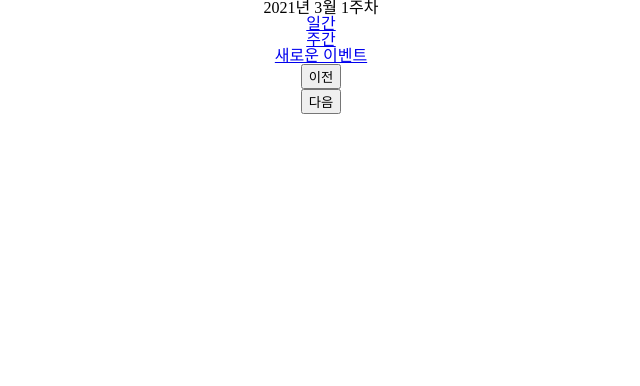
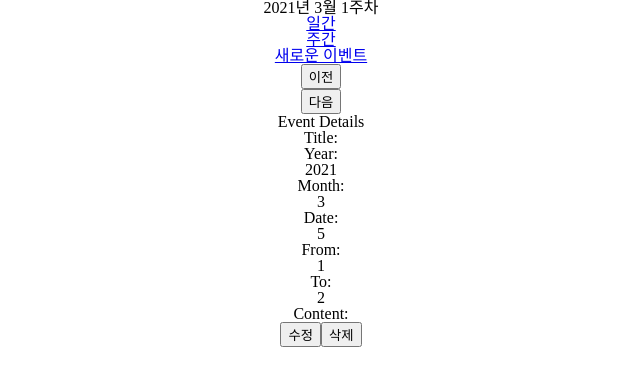
Before and after one commit to Ha-Young/Calendar-FrontEnd, a React (Create React App) app: page /events/2021-03-02-15-18 in a window 1280 px wide. Shown: the top 386 px of the page, without its empty margins (319-959 px from the left). Built offline with nearby package versions, Linux system fonts and the light colour scheme.

Commit message:
Add event details

```diff
--- a/src/components/App/App.js
+++ b/src/components/App/App.js
@@ -4,7 +4,8 @@ import styles from "./App.module.css";
 import Header from "../Header/Header";
 import Daily from "../Daily/Daily";
 import Weekly from "../Weekly/Weekly";
-import EventForm from "../EventDetails/EventForm";
+import EventForm from "../EventForm/EventForm";
+import EventDetails from "../EventDetails/EventDetails";
 
 function App(props) {
   const [isDaily, setIsDaily] = useState(true);
@@ -27,6 +28,9 @@ function App(props) {
         <Route path="/events/new">
           <EventForm inputData={props.eventFormInfo} setEventForm={props.actToEventForm} setUserEvent={props.actToUserEvent}/>
         </Route>
+        <Route path="/events/:eventId">
+          <EventDetails inputData={props.eventFormInfo} />
+        </Route>
       </Switch>
     </div>
   );
--- a/src/components/Daily/Daily.js
+++ b/src/components/Daily/Daily.js
@@ -3,6 +3,7 @@ import dailyStyles from "./Daily.module.css";
 import weeklyStyles from "../Weekly/Weekly.module.css";
 import { MAX_MIN_DATE, DAYS } from "../../constants";
 import CalendarHeader from "../shared/CalendarHeader";
+import { Link } from 'react-router-dom';
 
 export default function Daily({ role, eventDate, userEvents }) {
   const date = eventDate.getDate();
@@ -30,10 +31,12 @@ export default function Daily({ role, eventDate, userEvents }) {
     timeColumns.push(
       <div className={dailyStyles.column} key={i}>
         {eventTable[i]
-          ? <div
-              id={id}
-              onClick={(e) => console.log(e.target.id)}
-            >{title}</div>
+          ? <Link to={`/events/${id}`}>
+              <div
+                id={id}
+                onClick={(e) => console.log(e.target.id)}
+              >{title}</div>
+            </Link>
           : i
         }
       </div>
--- /dev/null
+++ b/src/components/EventDetails/EventDetails.js
@@ -0,0 +1,41 @@
+import React from "react";
+
+export default function EventDetails({ inputData }) {
+  const {
+    title,
+    content,
+    year,
+    month,
+    date,
+    fromHour,
+    toHour,
+  } = inputData;
+
+  return (
+    <>
+      <header>Event Details</header>
+      <div>
+        <span>Title:</span>
+        <h2>{title}</h2>
+      </div>
+      <div>
+        <span>Year:</span>
+        <h3>{year}</h3>
+        <span>Month:</span>
+        <h3>{month}</h3>
+        <span>Date:</span>
+        <h3>{date}</h3>
+        <span>From:</span>
+        <h3>{fromHour}</h3>
+        <span>To:</span>
+        <h3>{toHour}</h3>
+      </div>
+      <div>
+        <span>Content:</span>
+        <h3>{content}</h3>
+      </div>
+      <button>수정</button>
+      <button>삭제</button>
+    </>
+  )
+}
--- a/src/components/Weekly/Weekly.js
+++ b/src/components/Weekly/Weekly.js
@@ -1,6 +1,7 @@
 import React from "react";
 import styles from "./Weekly.module.css";
 import Daily from "../Daily/Daily";
+
 export default function Weekly({ userEvents }) {
 
   return (
--- a/src/utils/beforeNextHandler.js
+++ b/src/utils/beforeNextHandler.js
@@ -0,0 +1,3 @@
+function beforeNextHandler(type, date, dispatch) {
+
+}
```
Also changed, not shown: src/components/UserEvent/UserEvent.js (deleted, +0 -7 lines), src/components/EventForm/EventForm.js (line endings or trailing spaces).
